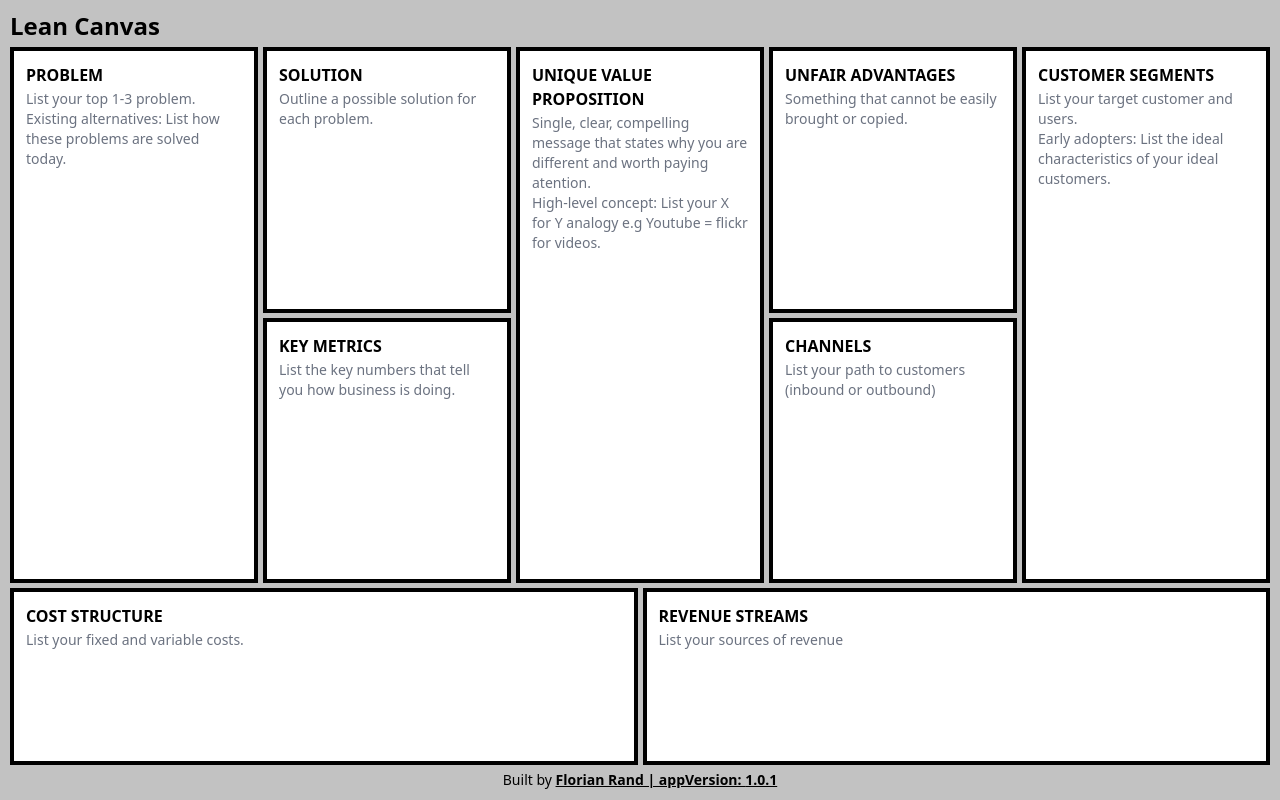
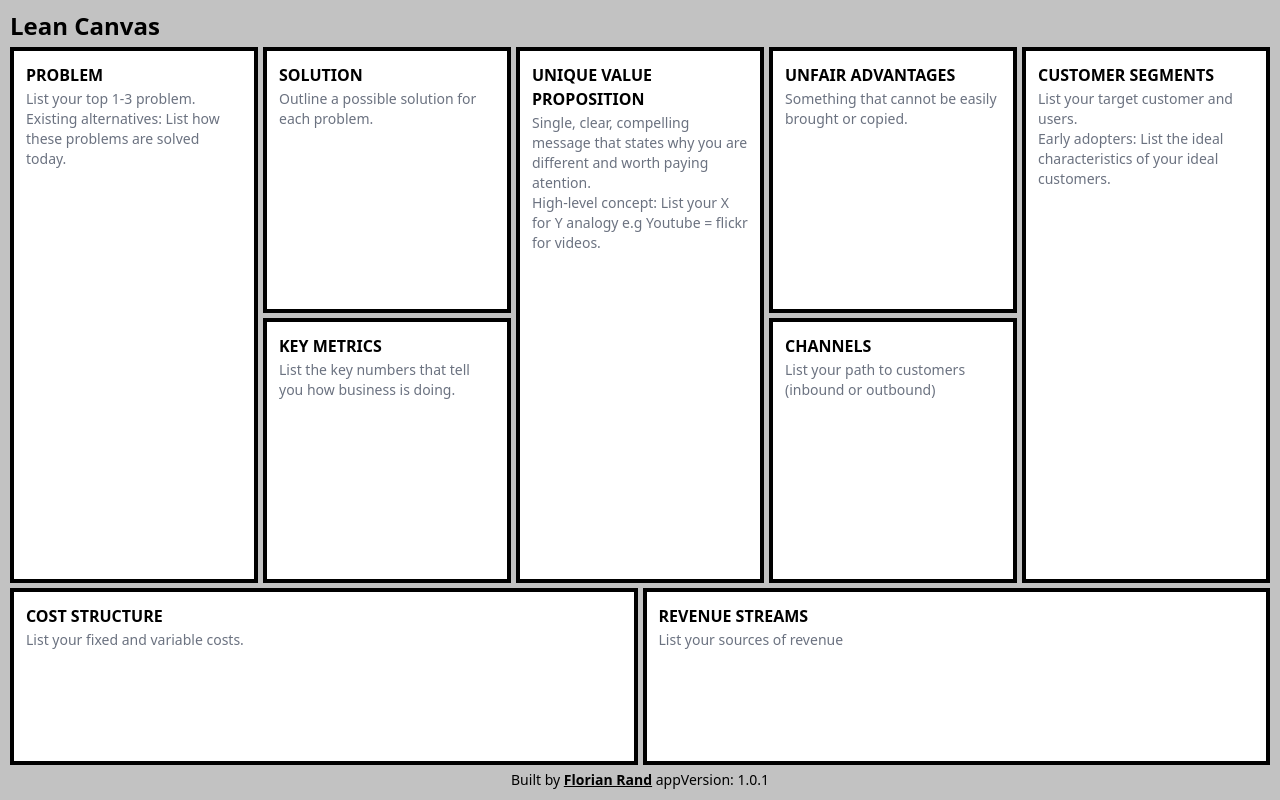
Before and after one commit to flrnd/lean-canvas-app, a React (Create React App) app: page / in a window 1280 px wide. Built offline with nearby package versions, Linux system fonts and the light colour scheme.

Commit message:
Fix: Remove app version from link

```diff
--- a/src/components/canvas/canvas.tsx
+++ b/src/components/canvas/canvas.tsx
@@ -23,8 +23,9 @@ const Canvas = () => {
         <div className="text-sm">
           Built by{' '}
           <a className="underline font-semibold" href="https://florianrand.com">
-            Florian Rand | appVersion: {appVersion}
+            Florian Rand
           </a>
+          &nbsp;appVersion: {appVersion}
         </div>
       </div>
     </div>
```
